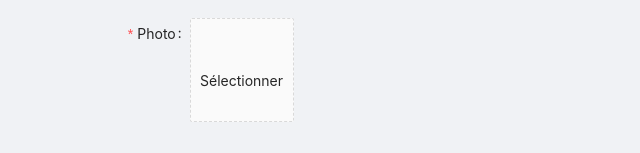
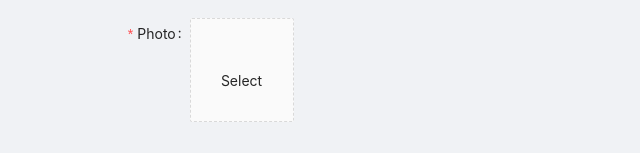
Before and after one commit to zoubaierChraiet/gomycodeTest, a React (Create React App) app in the folder app/: page /new in a window 1280 px wide. Shown: the part 161-314 px from the top of the page, without its empty margins (319-959 px from the left). Built offline with nearby package versions, Linux system fonts and the light colour scheme; what redux-promise-middleware would draw is missing.

Commit message:
last commit

```diff
--- a/app/src/components/ImageUpload.js
+++ b/app/src/components/ImageUpload.js
@@ -39,7 +39,7 @@ const  ImageUpload = (props) => {
     const uploadButton = (
       <div>
         <Icon type={loading ? 'loading' : 'plus'} />
-        <div className="ant-upload-text">Sélectionner</div>
+        <div className="ant-upload-text">Select</div>
       </div>
     );
 
@@ -67,7 +67,7 @@ const  ImageUpload = (props) => {
           )}
         </Upload>
         {!props.disabled && imageUrl && (
-          <Button onClick={clear}>Effacer</Button>
+          <Button onClick={clear}>Delete</Button>
         )}
       </React.Fragment>
     );
```
